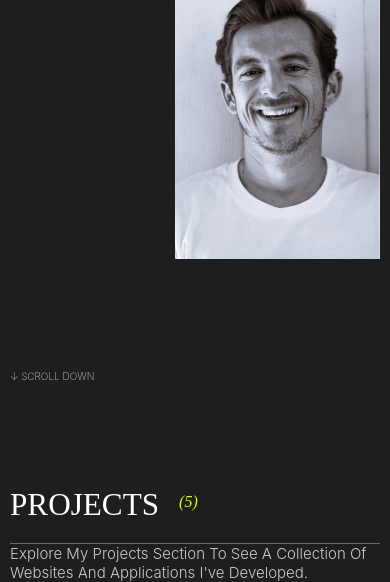
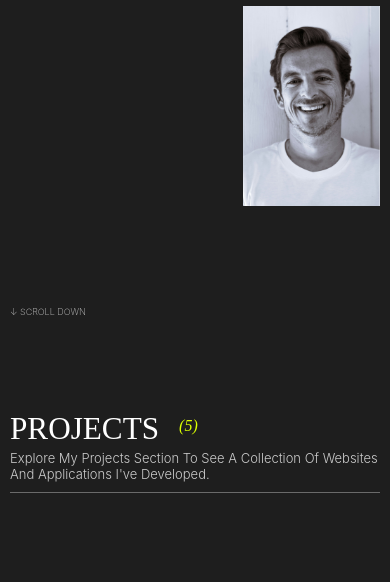
Before and after one commit to darylbg/portfolio-3.0, a plain HTML site: page index.html in a window 390 px wide. Shown: the part 285-867 px from the top of the page. After the commit the page ends 844 px from the top, so only its background shows below. Drawn offline with nearby package versions, Linux system fonts and the light colour scheme; a web font is replaced by a local one.

Commit message:
styled layout of home section

```diff
--- a/index.html
+++ b/index.html
@@ -84,9 +84,9 @@
             <p>PROJECTS</p>
             <span class="sm-section-header-number hide-on-md">(5)</span>
           </div>
-          <div class="section-header-content hide-on-sm">
+          <div class="section-header-content">
             <div class="content-wrapper">
-              <p class="number">(5)</p>
+              <p class="number hide-on-sm">(5)</p>
               <p class="text">
                 Explore my projects section to see a collection of websites and
                 applications I've developed.
@@ -95,7 +95,7 @@
           </div>
         </div>
       </div>
-      <div class="projects">
+      <!-- <div class="projects">
         <div class="section-header-content hide-on-md">
           <div class="content-wrapper">
             <p class="text">
@@ -104,7 +104,7 @@
             </p>
           </div>
         </div>
-      </div>
+      </div> -->
     </div>
     <script src="script.js"></script>
     <!-- <script src="https://code.jquery.com/jquery-3.7.1.min.js" integrity="sha256-/JqT3SQfawRcv/BIHPThkBvs0OEvtFFmqPF/lYI/Cxo=" crossorigin="anonymous"></script> -->
--- a/style.css
+++ b/style.css
@@ -24,7 +24,7 @@
 
 :root {
   --black: #1e1e1e;
-  --black-50: #6A6A6A;
+  --black-50: #6a6a6a;
   --white: #fff;
   --white-darker: #cccccc;
   --accent: #daff00;
@@ -69,9 +69,8 @@ body {
   justify-content: space-between;
   align-items: center;
   width: 100%;
-  padding: 25px 0 15px 0;
+  padding: 15px 0;
   border-bottom: 1px solid var(--black-50);
-
 }
 
 .logo a {
@@ -323,7 +322,6 @@ body {
 
 .section-header-content .content-wrapper {
   max-width: 400px;
-  max-width: 400px;
   display: flex;
   flex-direction: column;
   justify-content: space-between;
@@ -368,7 +366,6 @@ body {
 }
 
 @media screen and (min-width: 1400px) {
-
   .home-text .header .header-text {
     font-size: 120px;
   }
@@ -388,14 +385,22 @@ body {
     padding: 60px 10px 0 10px;
   }
 
+  .home {
+    justify-content: space-around;
+  }
+
   .home-intro-wrapper {
-
     flex-direction: column;
   }
 
   .home-text .header .header-text {
     font-size: 12cqw;
     letter-spacing: -2.5px;
+  }
+
+  .inline-header-subtext,
+  .header-subtext {
+    font-size: 9px;
   }
 
   .home-image {
@@ -423,12 +428,16 @@ body {
 
   .projects-header {
     flex-direction: column;
+    /* border-bottom: none; */
   }
 
   .section-header {
     flex: 0 0 auto;
     display: flex;
-    padding: 0 0 15px 0;
+  }
+
+  .section-header p {
+    padding-bottom: 8px;
   }
 
   .section-header-content {
@@ -436,7 +445,22 @@ body {
     max-width: 100%;
   }
 
+  .section-header-content .content-wrapper {
+    max-width: 100%;
+    width: 100%;
+  }
+
+  .section-header-content .content-wrapper .text {
+    font-size: 13px;
+  }
+
   .hide-on-sm {
     display: none;
   }
 }
+
+@media screen and (max-width: 500px) {
+  .home-image .image {
+    max-height: 200px;
+  }
+}
```
Lines whose indentation alone changed are shown as unchanged.
